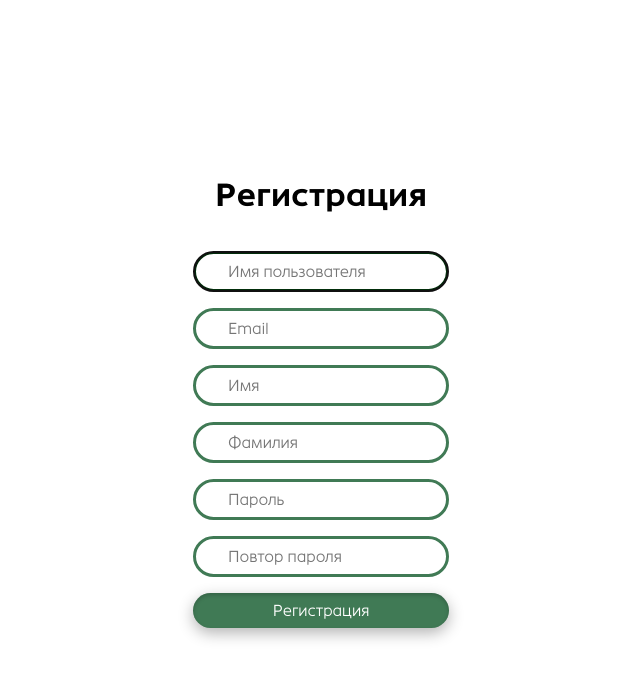
After one commit to anime-kazakh/online-library, a Django app: page /users/register/ in a window 1280 px wide. The commit adds this page. Shown: the top 679 px of the page, without its empty margins (319-959 px from the left). Run offline with Django 5.2, Linux system fonts and the light colour scheme; parts of the project's set-up code (start-up, migrations or seed data) failed here and were passed over.

Commit message:
Added register

```diff
--- a/onlinelib/onlinelib/settings.py
+++ b/onlinelib/onlinelib/settings.py
@@ -163,3 +163,8 @@ DEFAULT_AUTO_FIELD = 'django.db.models.BigAutoField'
 LOGIN_REDIRECT_URL = 'home' # Default: '/accounts/profile/'
 LOGOUT_REDIRECT_URL = 'home' # Default: none
 LOGIN_URL = 'users:login' # Default: 'accounts/login/'
+
+AUTHENTICATION_BACKENDS = [
+    'django.contrib.auth.backends.ModelBackend',
+    'users.authentication.EmailAuthBackend',
+]
--- a/onlinelib/templates/includes/header.html
+++ b/onlinelib/templates/includes/header.html
@@ -27,7 +27,8 @@
                     <button class="exit-button" type="submit">Выйти</button>
                 </form>
             {% else %}
-                <a class="menu__tab" href="{% url 'users:login' %}">Войти</a>
+                <a class="menu__tab" href="{% url 'users:login' %}">Войти</a> |
+                <a class="menu__tab" href="{% url 'users:register' %}">Регистрация</a>
             {% endif %}
         </div>
     </nav>
--- a/onlinelib/users/forms.py
+++ b/onlinelib/users/forms.py
@@ -1,6 +1,7 @@
 from django import forms
 from django.contrib.auth import get_user_model
-from django.contrib.auth.forms import AuthenticationForm
+from django.contrib.auth.forms import AuthenticationForm, UserCreationForm
+from django.core.exceptions import ValidationError
 
 
 class LoginForm(AuthenticationForm):
@@ -8,7 +9,7 @@ class LoginForm(AuthenticationForm):
         label='',
         widget=forms.TextInput(attrs={
             'class': 'form-field',
-            'placeholder': 'Имя пользователя'
+            'placeholder': 'Имя пользователя / E-Mail'
         })
     )
     password = forms.CharField(
@@ -22,3 +23,53 @@ class LoginForm(AuthenticationForm):
     class Meta:
         model = get_user_model()
         fields = ('username', 'password')
+
+
+class RegisterUserForm(UserCreationForm):
+    username = forms.CharField(
+        label='',
+        widget=forms.TextInput(attrs={
+            'class': 'form-field',
+            'placeholder': 'Имя пользователя'
+        })
+    )
+    password1 = forms.CharField(
+        label='',
+        widget=forms.PasswordInput(attrs={
+            'class': 'form-field',
+            'placeholder': 'Пароль'
+        })
+    )
+    password2 = forms.CharField(
+        label='',
+        widget=forms.PasswordInput(attrs={
+            'class': 'form-field',
+            'placeholder': 'Повтор пароля'
+        })
+    )
+
+    class Meta:
+        model = get_user_model()
+        fields = ('username', 'email', 'first_name', 'last_name', 'password1', 'password2')
+        labels = {
+            'email': '',
+            'first_name': '',
+            'last_name': '',
+        }
+        widgets = {
+            'email': forms.EmailInput(attrs={'placeholder': 'Email', 'class': 'form-field'}),
+            'first_name': forms.TextInput(attrs={'placeholder': 'Имя','class': 'form-field'}),
+            'last_name': forms.TextInput(attrs={'placeholder': 'Фамилия', 'class': 'form-field'}),
+        }
+
+    # def clean_password2(self):
+    #     cd = self.cleaned_data
+    #     if cd['password'] != cd['password2']:
+    #         raise ValidationError("Пароли не совпадают")
+    #     return cd['password2']
+
+    def clean_email(self):
+        email = self.cleaned_data['email']
+        if get_user_model().objects.filter(email=email).exists():
+            raise ValidationError('Такой email существует')
+        return email
--- /dev/null
+++ b/onlinelib/users/templates/users/register.html
@@ -0,0 +1,29 @@
+{% extends "base.html" %}
+{% load static %}
+
+{% block title %}
+    {{ title }}
+{% endblock %}
+
+{% block style %}
+<link type="text/css" href="{% static 'users/css/login_style.css' %}" rel="stylesheet">
+{% endblock style %}
+
+{% block header %} {% endblock header %}
+
+{% block content %}
+    <div class="auth">
+        <h1 class="main-title">Регистрация</h1>
+        <form method="POST">
+            {% csrf_token %}
+            <div class="form-error" >{{ form.non_field_errors }}</div>
+            {% for f in form %}
+            <p>{{ f }}</p>
+            <div class="form-error" >{{ f.errors }}</div>
+            {% endfor %}
+            <p><button class="submit-button" type="submit">Регистрация</button></p>
+        </form>
+    </div>
+{% endblock content %}
+
+{% block footer %} {% endblock footer %}
--- a/onlinelib/users/urls.py
+++ b/onlinelib/users/urls.py
@@ -9,4 +9,5 @@ app_name = 'users'
 urlpatterns = [
     path('login/', views.LoginUser.as_view(), name='login'),
     path('logout/', LogoutView.as_view(), name='logout'),
+    path('register/', views.RegisterUser.as_view(), name='register'),
 ]
--- a/onlinelib/users/views.py
+++ b/onlinelib/users/views.py
@@ -1,6 +1,10 @@
 from django.contrib.auth.views import LoginView
+from django.http import HttpResponseRedirect
+from django.shortcuts import render
+from django.urls import reverse_lazy
+from django.views.generic import CreateView
 
-from users.forms import LoginForm
+from users.forms import LoginForm, RegisterUserForm
 
 
 class LoginUser(LoginView):
@@ -11,3 +15,22 @@ class LoginUser(LoginView):
     # # По умолчанию редиректает в профиль users/profile
     # def get_success_url(self):
     #     return reverse_lazy('home')
+
+
+class RegisterUser(CreateView):
+    form_class = RegisterUserForm
+    template_name = 'users/register.html'
+    extra_context = {'title': "Регистрация"}
+    success_url = reverse_lazy('users:login')
+
+# def register(request):
+#     if request.method == 'POST':
+#         form = RegisterUserForm(request.POST)
+#         if form.is_valid():
+#             user = form.save(commit=False)
+#             user.set_password(form.cleaned_data['password'])
+#             user.save()
+#             return HttpResponseRedirect('/users/login/')
+#     else:
+#         form = RegisterUserForm()
+#     return render(request, 'users/register.html', context={'form': form})
```
Also changed, not shown: onlinelib/users/authentication.py (added, +21 -0 lines).
